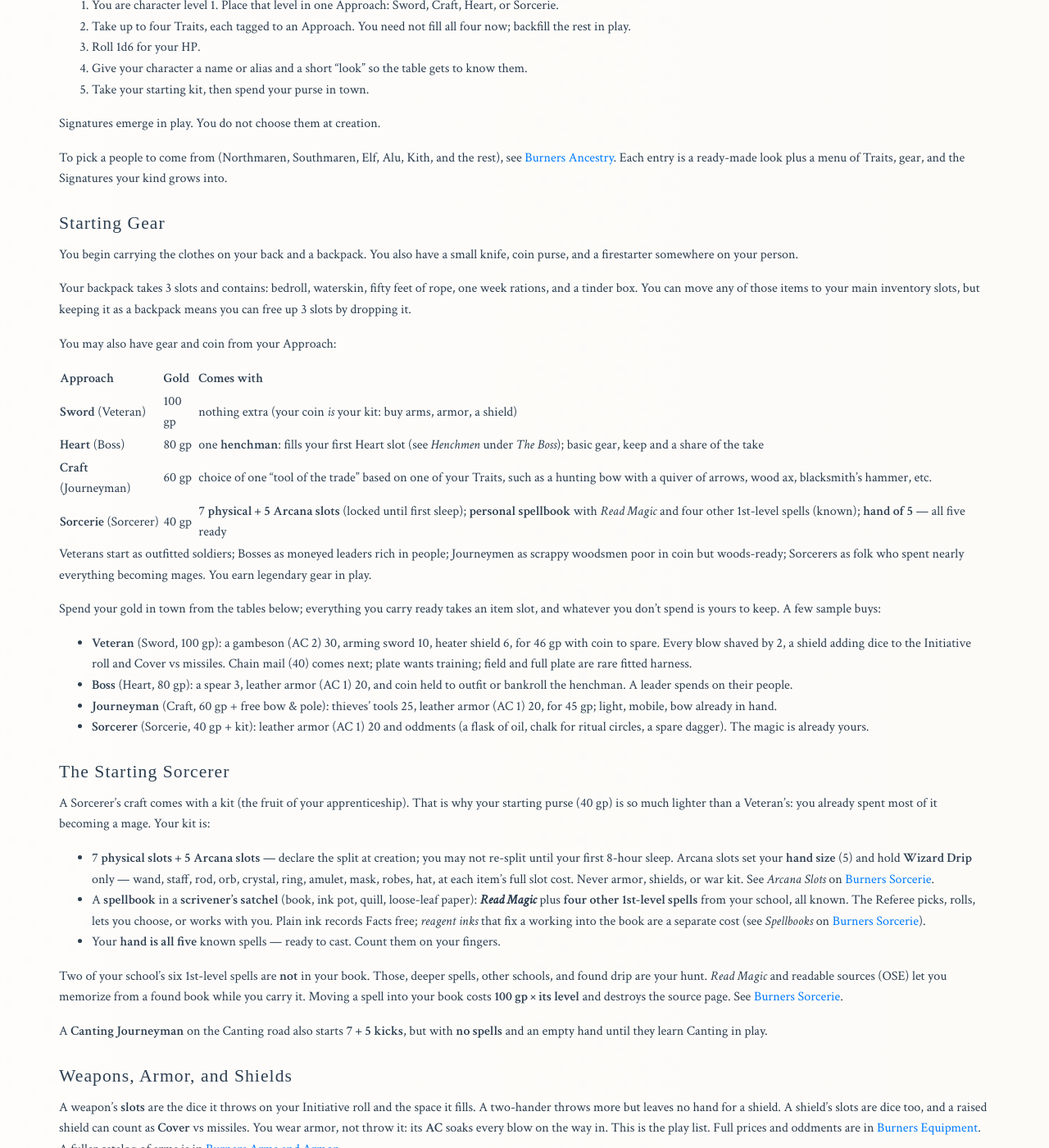
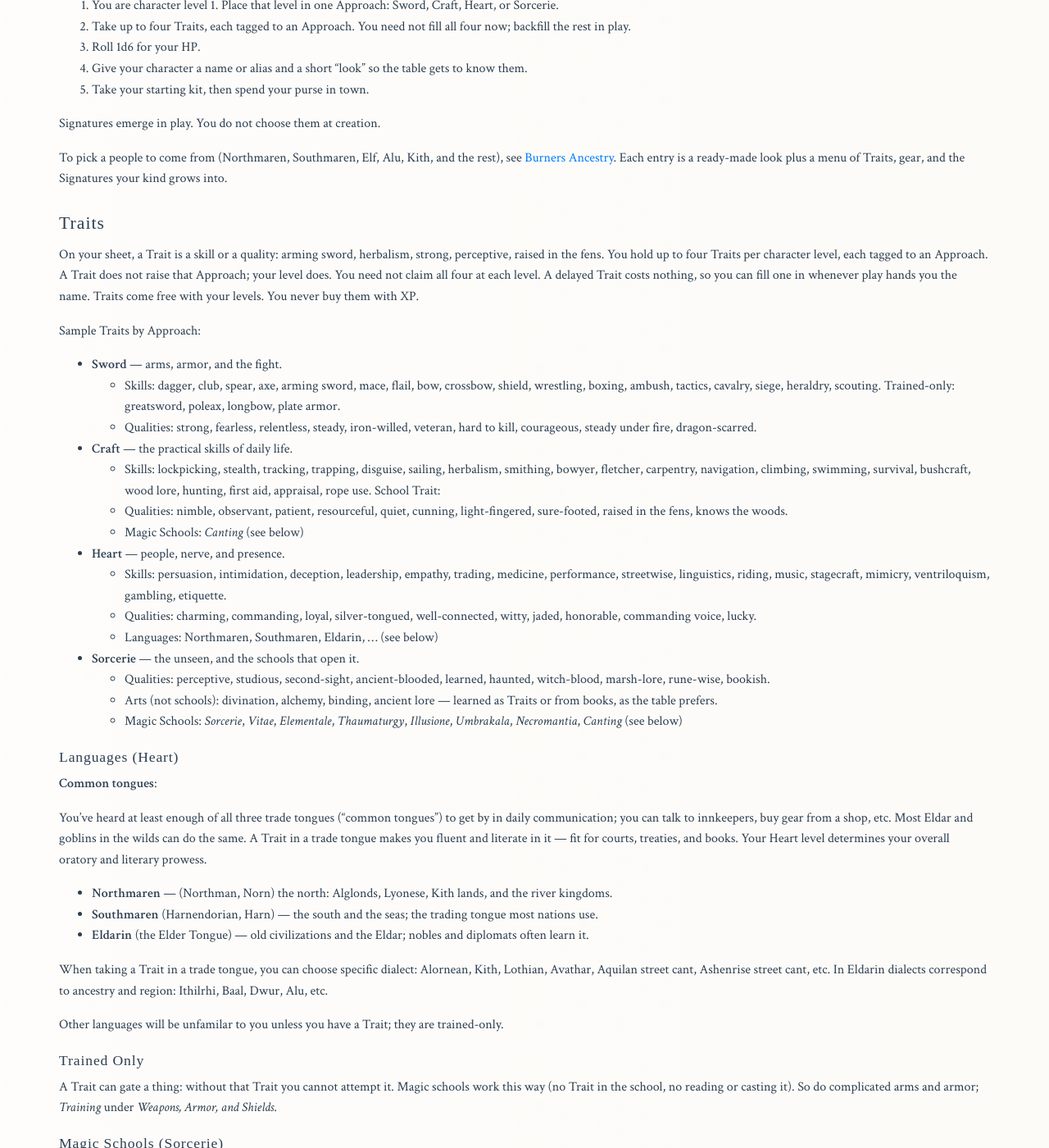
Before and after one commit to paulabrams/burners, a Jekyll site: the page built from burners-adventure-game.md, in a window 1280 px wide and 1400 px high, scrolled down 6187 px. Shown: the whole window at 82% size. Built offline with Jekyll 4.4.1, drawn with Linux system fonts in a browser that asks for light colours; some web fonts are replaced; some of the changed text lies outside the part shown.

Commit message:
in the dirt and languages

```diff
--- a/burners-adventure-game.md
+++ b/burners-adventure-game.md
@@ -89,7 +89,7 @@
 
 - **Wound:** real injury. You take one when an attack leaves you at **0 HP or less**, when **level drain** hits (even above 0), or when harm lands where **HP cannot help**. Track **wound severity** (sum of overflow from wounding attacks). Penalties last until **full HP** (maimings excepted). See *Wounds*.
 
-- **Wound effects:** where you were hit matters. A leg wound drops you prone. A head hit narrows your sight. And so on.
+- **Wound effects:** where you were hit matters. A leg wound puts you in the dirt. A head hit narrows your sight. And so on.
 
 - **Shock Check:** when a Wound opens, roll **`2d6 + Sword` vs total wound severity** or drop out of the fight. Natural **1+1** always fails; **6+6** always succeeds. See *Wounds*.
 
@@ -134,7 +134,7 @@
 
 - **Stunt:** spend an attack to knock down, shove, disarm, trip, or grapple a foe instead of dealing damage or Blocking. See Fighting.
 
-- **Prone:** on the ground — a risky place to be. **Every Fuel die you spend while prone is re-rolled** — the new face is what counts (blow, Defend, cast, Block, Stunt). Rise free on your Action; if a foe presses you in melee, rising costs a die re-rolled **3+** (fail and you stay down; the die is spent either way). You may **throw yourself down** on your turn (dirty fighting — free with your Action) when the pool is trash and you need a scramble.
+- **In the dirt:** flat on the ground — a risky place to be. **Every Fuel die you spend while in the dirt is re-rolled** — the new face is what counts (blow, Defend, cast, Block, Stunt). Rise free on your Action; if a foe presses you in melee, rising costs a die re-rolled **3+** (fail and you stay down; the die is spent either way). You may **throw yourself in the dirt** on your turn (dirty fighting — free with your Action) when the pool is trash and you need a scramble.
 
 - **Cast (Sorcerer only):** one Action in combat; spend at least Spell Level Fuel dice and roll them. The **cast total** is the sum of those faces. On a Spark, you may spend up to Spell Level additional Fuel for extra effect. The spell's **card taps** (or stays *in play* if lasting). You may **burn** other ready cards in the same Action to recast from discard or copy a working in play. See *Magic* and [[Burners Sorcerie]].
 
@@ -174,6 +174,59 @@
 Signatures emerge in play. You do not choose them at creation.
 
 To pick a people to come from (Northmaren, Southmaren, Elf, Alu, Kith, and the rest), see [[Burners Ancestry]]. Each entry is a ready-made look plus a menu of Traits, gear, and the Signatures your kind grows into.
+
+### Traits
+
+On your sheet, a Trait is a skill or a quality: arming sword, herbalism, strong, perceptive, raised in the fens. You hold up to four Traits per character level, each tagged to an Approach. A Trait does not raise that Approach; your level does. You need not claim all four at each level. A delayed Trait costs nothing, so you can fill one in whenever play hands you the name. Traits come free with your levels. You never buy them with XP.
+
+Sample Traits by Approach:
+
+- **Sword** — arms, armor, and the fight.
+  - Skills: dagger, club, spear, axe, arming sword, mace, flail, bow, crossbow, shield, wrestling, boxing, ambush, tactics, cavalry, siege, heraldry, scouting. Trained-only: greatsword, poleax, longbow, plate armor.
+  - Qualities: strong, fearless, relentless, steady, iron-willed, veteran, hard to kill, courageous, steady under fire, dragon-scarred.
+- **Craft** — the practical skills of daily life.
+  - Skills: lockpicking, stealth, tracking, trapping, disguise, sailing, herbalism, smithing, bowyer, fletcher, carpentry, navigation, climbing, swimming, survival, bushcraft, wood lore, hunting, first aid, appraisal, rope use. School Trait:
+  - Qualities: nimble, observant, patient, resourceful, quiet, cunning, light-fingered, sure-footed, raised in the fens, knows the woods.
+  - Magic Schools: *Canting* (see below)
+- **Heart** — people, nerve, and presence.
+  - Skills: persuasion, intimidation, deception, leadership, empathy, trading, medicine, performance, streetwise, linguistics, riding, music, stagecraft, mimicry, ventriloquism, gambling, etiquette.
+  - Qualities: charming, commanding, loyal, silver-tongued, well-connected, witty, jaded, honorable, commanding voice, lucky.
+  - Languages: Northmaren, Southmaren, Eldarin, … (see below)
+- **Sorcerie** — the unseen, and the schools that open it.
+  - Qualities: perceptive, studious, second-sight, ancient-blooded, learned, haunted, witch-blood, marsh-lore, rune-wise, bookish.
+  - Arts (not schools): divination, alchemy, binding, ancient lore — learned as Traits or from books, as the table prefers.
+  - Magic Schools: *Sorcerie*, *Vitae*, *Elementale*, *Thaumaturgy*, *Illusione*, *Umbrakala*, *Necromantia*, *Canting* (see below)
+
+#### Languages (Heart)
+
+**Common tongues**:
+
+You've heard at least enough of all three trade tongues ("common tongues") to get by in daily communication; you can talk to innkeepers, buy gear from a shop, etc. Most Eldar and goblins in the wilds can do the same. A Trait in a trade tongue makes you fluent and literate in it — fit for courts, treaties, and books. Your Heart level determines your overall oratory and literary prowess.
+
+- **Northmaren** — (Northman, Norn) the north: Alglonds, Lyonese, Kith lands, and the river kingdoms.
+- **Southmaren** (Harnendorian, Harn) — the south and the seas; the trading tongue most nations use.
+- **Eldarin** (the Elder Tongue) — old civilizations and the Eldar; nobles and diplomats often learn it.
+
+When taking a Trait in a trade tongue, you can choose specific dialect: Alornean, Kith, Lothian, Avathar, Aquilan street cant, Ashenrise street cant, etc. In Eldarin dialects correspond to ancestry and region: Ithilrhi, Baal, Dwur, Alu, etc.
+
+Other languages will be unfamilar to you unless you have a Trait; they are trained-only.
+
+#### Trained Only
+
+A Trait can gate a thing: without that Trait you cannot attempt it. Magic schools work this way (no Trait in the school, no reading or casting it). So do complicated arms and armor; *Training* under *Weapons, Armor, and Shields*.
+
+#### Magic Schools (Sorcerie)
+
+Magic schools are Sorcerie Traits, and trained-only. Hold the Trait and the school is open; without it you cannot read or cast that tradition. Spells inside an open school are still learned from books. The eight schools:
+
+- **Sorcerie** — the common craft (raw grammar of magic). No Trait needed; being a Sorcerer is enough.
+- **Vitae** — life, growth, harmony (Elves).
+- **Elementale** — fire, weather, dragon-magic (Baal).
+- **Thaumaturgy** — force, mechanisms, engineering magic (Dwur).
+- **Illusione** — perception, thought, dreams (Belerions).
+- **Umbrakala** — shadows, thresholds, paths between (Alu).
+- **Necromantia** — death, spirits, decay (Avathars).
+- **Canting** — the Darkman's secret hedge-magic. Tags to **Craft**, not Sorcerie. Its workings ride the local street dialect — flash paper, marks, patter — but most who speak that cant never cast a card.
 
 ### Starting Gear
 
@@ -369,13 +416,12 @@
 
 ## Sample Traits by Approach
 
-- **Sword:** greatsword, arming sword, dagger, spear, axe, bow, longbow, poleax, shield, wrestling, ambush, tactics, chain mail, plate armor. Qualities: strong, fearless, relentless, steady, iron-willed, veteran.
+See *Traits* under Character Creation for the full sample lists. Short form:
 
-- **Craft:** lockpicking, stealth, tracking, disguise, sailing, herbalism, smithing, navigation, climbing, swimming, survival, canting, hunting bow, knife, wood-ax, staff. Qualities: nimble, observant, patient, resourceful, quiet, cunning.
-
-- **Heart:** persuasion, intimidation, deception, leadership, empathy, trading, medicine, performance, streetwise, languages. Qualities: charming, commanding, loyal, silver-tongued, well-connected.
-
-- **Sorcerie:** general Sorcerie Traits (perceptive, studious, second-sight, ancient-blooded, learned, haunted) color the unseen. A **magic school** is a Trait too, and a trained-only one. A *Vitae* or *Elementale* Trait makes you literate in that school and lets you learn its spells at all. Without it the school is closed to you (see *Magic*). You still learn the individual spells inside an open school from books, as you do arts like divination and alchemy.
+- **Sword:** arms, armor, and the fight — skills like arming sword, shield, ambush, tactics; trained-only greatsword, poleax, longbow, plate armor. Qualities: strong, fearless, relentless, steady, iron-willed, veteran.
+- **Craft:** lockpicking, stealth, tracking, disguise, sailing, herbalism, smithing, survival, bushcraft; **Canting** opens the Darkman's school (Craft, not Sorcerie). Qualities: nimble, observant, patient, resourceful, quiet, cunning.
+- **Heart:** persuasion, intimidation, deception, leadership, empathy, trading, medicine, performance, streetwise; languages as Traits (Northmaren, Harn, Eldarin, …). Qualities: charming, commanding, loyal, silver-tongued, well-connected.
+- **Sorcerie:** qualities like perceptive, studious, second-sight, haunted; arts like divination and alchemy. Magic schools are Traits (trained-only): **Vitae**, **Elementale**, **Thaumaturgy**, **Illusione**, **Umbrakala**, **Necromantia**, and **Canting** (Craft). Common **Sorcerie** needs no Trait.
 
 ## Sample Party
 
@@ -522,13 +568,13 @@
 
 - **Torso, winded.** The blow knocks the wind out of you: lose one Fuel die at once. If your pool is already empty, you forfeit your next refill instead, so the hit always tells, but once, not forever.
 
-- **Waist, collapsed.** You are prone and cannot stand up until you reach **full HP**.
+- **Waist, collapsed.** You are in the dirt and cannot stand up until you reach **full HP**.
 
 - **Arm or hand.** That limb is unusable. A weapon arm cannot attack; a shield or off arm cannot use a shield.
 
-- **Leg.** You go prone and cannot stand up until you reach **full HP**, the same as a waist wound.
+- **Leg.** You go in the dirt and cannot stand up until you reach **full HP**, the same as a waist wound.
 
-**Prone** — see glossary (spent Fuel is re-rolled; pressed rise needs a re-rolled 3+). You can still Block from the ground. A waist or leg wound holds you down until **full HP**; you cannot rise before then. Prone does not stack, however you ended up there. A fresh, untended wound also makes that spot a soft target. A blow called at an already-wounded spot deals 2 extra damage until you reach **full HP**.
+**In the dirt** — see glossary (spent Fuel is re-rolled; pressed rise needs a re-rolled 3+). You can still Block from the ground. A waist or leg wound holds you down until **full HP**; you cannot rise before then. Being in the dirt does not stack, however you ended up there. A fresh, untended wound also makes that spot a soft target. A blow called at an already-wounded spot deals 2 extra damage until you reach **full HP**.
 
 #### The Shock Check
 
@@ -539,14 +585,14 @@
 | 2 | Knocked out, and the wound bites deep: add the shortfall to your negative HP (and to severity). |
 | 3 | Knocked out: down, out of the fight, senseless. |
 | 4 | Knocked out: down, out of the fight, senseless. |
-| 5 | Sprawled and disarmed: knocked prone, and you drop what you hold. |
-| 6 | Sprawled: knocked prone (see Prone). |
+| 5 | Sprawled and disarmed: knocked into the dirt, and you drop what you hold. |
+| 6 | Sprawled: knocked into the dirt (see *In the dirt*). |
 | 7 | Stunned: you lose your next Action. |
 | 8 | Winded: lose one Fuel die at once, or your next refill if your pool is empty. |
 | 9 | Staggered: driven back out of reach, and a foe may step after you. |
 | 10 | Disarmed: you drop what you hold. |
 | 11 | Rocked: you keep your feet, shaken but still fighting. |
-| 12 | Unshaken: shrug it off, and rise for free if you were already prone. |
+| 12 | Unshaken: shrug it off, and rise for free if you were already in the dirt. |
 
 If you have nothing to drop (you're unarmed or casting), the Referee swaps a disarm result for a fitting shock instead: a spell guttering out, a lost hold, a wasted breath.
 
@@ -570,11 +616,11 @@
 - **Wounded:** recover **1 HP per day** naturally (safe rest with food) until **full HP**, then the Wound closes. *Stanch*, other Vitae, potions, and chirurgeons can restore HP sooner; *Healing Touch* does not help at **0 HP or less** — that is *Stanch*.
 - **First aid** (Craft): tends a wound in the field; it does not restore HP by itself, but can be the **help** that lets you attempt the survival check.
 
-*Example. Aldric (Sword 1, maximum 4 HP) is driven to −3 by a blow of overflow 3: Wound, severity 3, leg — prone. Shock (`2d6 + Sword` vs 3) beats it; he stays effective but ground-bound. After the fight an ally helps; survival (`2d6 + Craft` vs 3) succeeds. He climbs 1 HP per day (−2, −1, 0, 1…) until full 4; then the Wound closes. Hour Rest would not have filled him while Wounded.*
+*Example. Aldric (Sword 1, maximum 4 HP) is driven to −3 by a blow of overflow 3: Wound, severity 3, leg — in the dirt. Shock (`2d6 + Sword` vs 3) beats it; he stays effective but in the dirt. After the fight an ally helps; survival (`2d6 + Craft` vs 3) succeeds. He climbs 1 HP per day (−2, −1, 0, 1…) until full 4; then the Wound closes. Hour Rest would not have filled him while Wounded.*
 
 The danger is the Wound. Every one is a Shock Check in the fight and a survival check after. Cover downed friends. Reach full HP and you are whole again.
 
-*The crew fights an ogre in a working scene. Heat at 6. Aldric (Sword 1, 4 HP, chain mail AC 3, arming sword, rotella) rolls Initiative for seven dice. His twelve are full (mail 6, sword 2, shield 4), so no empty-slot dice. Two for the sword, four for the shield, one for his level: 6, 5, 4, 3, 2, 2, 1. Three show 3 or 4, so his Initiative is 3. The Referee locks order; Aldric beats the ogre's count and acts first. On his turn a Veteran gets two attacks. With a one-handed sword (2 slots) each is a single die, so he spends the 5 and the 3 for blows of 5 and 3. Eight into the ogre. No 6 among them, so no Spark. He has meleed this round, so when the ogre's great club comes — three dice for a blow worth 10 — Aldric Defends without limit. He spends the 6 and the 4 to cut all 10. His chain mail is never tested. Order stays locked even though he spent a 4. Fuel left: 2, 2, 1, plus the refill the next Roll Initiative brings. Next round they Roll Initiative — refill one die for his level — and lock order again. The ogre swings for 10 again. Aldric spends his 2, 2, 1 and the refill to cut 8. His chain mail soaks the rest, so nothing lands, but his hand is now empty. The round after, winded, the blow arrives whole: 10 less 3 for chain mail is 7. With 4 HP he is driven to −3 — a Wound (severity 3), leg, prone. Shock (`2d6 + Sword` vs 3) beats it, so he stays effective on the ground, but his dice are gone. Finish it or fold — and get him help when it ends.*
+*The crew fights an ogre in a working scene. Heat at 6. Aldric (Sword 1, 4 HP, chain mail AC 3, arming sword, rotella) rolls Initiative for seven dice. His twelve are full (mail 6, sword 2, shield 4), so no empty-slot dice. Two for the sword, four for the shield, one for his level: 6, 5, 4, 3, 2, 2, 1. Three show 3 or 4, so his Initiative is 3. The Referee locks order; Aldric beats the ogre's count and acts first. On his turn a Veteran gets two attacks. With a one-handed sword (2 slots) each is a single die, so he spends the 5 and the 3 for blows of 5 and 3. Eight into the ogre. No 6 among them, so no Spark. He has meleed this round, so when the ogre's great club comes — three dice for a blow worth 10 — Aldric Defends without limit. He spends the 6 and the 4 to cut all 10. His chain mail is never tested. Order stays locked even though he spent a 4. Fuel left: 2, 2, 1, plus the refill the next Roll Initiative brings. Next round they Roll Initiative — refill one die for his level — and lock order again. The ogre swings for 10 again. Aldric spends his 2, 2, 1 and the refill to cut 8. His chain mail soaks the rest, so nothing lands, but his hand is now empty. The round after, winded, the blow arrives whole: 10 less 3 for chain mail is 7. With 4 HP he is driven to −3 — a Wound (severity 3), leg, in the dirt. Shock (`2d6 + Sword` vs 3) beats it, so he stays effective in the dirt, but his dice are gone. Finish it or fold — and get him help when it ends.*
 
 When you face control magic, you **Defend** the same way you defend a blow, but a clean overrun lands the effect (stun, hold, charm, sleep), not HP damage. See *Defending against a spell* in [[Burners Sorcerie]].
 
@@ -589,8 +635,8 @@
 - one die per character level;
 - one die per slot if you have a weapon in hand;
 - one die per slot if you have a shield in hand;
-- one die per **Arcana slot** you declared (all of them, empty or filled — drip in those slots does not also count as weapon-in-hand dice; Arcana slots never also count toward empty-slot dice);
-- one die per empty **physical** inventory slot, up to 4.
+- one die per empty inventory slot, up to 4;
+- one die per Arcana slot. (Empty or full. Do not double-count empty Arcana slots.)
 
 Roll them all. The faces you rolled, kept as they lie, are your Fuel for the fight. Your Initiative is the count of them showing 3 or 4. The Referee locks order for the round — highest first. Ties: PCs win; among PCs the players choose who goes first; a PC tied with a foe may act first or yield.
 
@@ -606,9 +652,9 @@
 
 **Veteran Attacks.** As a Veteran you strike more than once: one extra attack per Sword level. At Sword 1 you make two. At Sword 3 you make four. Each is its own blow of its own dice, all inside your single Attack action. Each may fall on the same foe or spread across several. Any of these attacks may instead be spent to **Block** or on a **Stunt** (below) rather than to strike. With several attacks you can Block for the crew, or trip and disarm, as readily as you deal damage.
 
-**Defending.** There is no defense roll. Blows land. When struck, spend Fuel dice and cut the incoming Damage by their faces. Your armor soaks the rest, and what remains comes off your HP. Caps: **melee** — one die, or no limit if you made a melee attack this round (any foe); **missile** — one die, or two if you have Cover; **hostile magic** — no limit. While **Prone**, same caps — but every die you spend is re-rolled. Roll a 6 while defending and you may play it as a Spark for a **Riposte**: an immediate counterattack (except as under Cover). If you're the archer or mage caught in reach without having meleed, you cut each melee blow with a single die.
+**Defending.** There is no defense roll. Blows land. When struck, spend Fuel dice and cut the incoming Damage by their faces. Your armor soaks the rest, and what remains comes off your HP. Caps: **melee** — one die, or no limit if you made a melee attack this round (any foe); **missile** — one die, or two if you have Cover; **hostile magic** — no limit. While **in the dirt**, same caps — but every die you spend is re-rolled. Roll a 6 while defending and you may play it as a Spark for a **Riposte**: an immediate counterattack (except as under Cover). If you're the archer or mage caught in reach without having meleed, you cut each melee blow with a single die.
 
-*Example — dirty fighting. Aldric's Fuel is a ruin: 2, 2, 1, 1. The ogre's club is coming for 10 and he has already meleed, so he may Defend without limit — but those faces will not cut it. He throws himself flat (prone, free with what's left of the exchange). He dumps all four dice into the Defend; each re-rolls: 5, 4, 6, 1 = 16. Club stopped, and the 6 is a Spark for a Riposte from the dirt. Cinema. Next he still has to rise under the press — a die re-rolled 3+ — or keep scrambling on the ground.*
+*Example — dirty fighting. Aldric's Fuel is a ruin: 2, 2, 1, 1. The ogre's club is coming for 10 and he has already meleed, so he may Defend without limit — but those faces will not cut it. He throws himself in the dirt (free with what's left of the exchange). He dumps all four dice into the Defend; each re-rolls: 5, 4, 6, 1 = 16. Club stopped, and the 6 is a Spark for a Riposte from the dirt. Cinema. Next he still has to rise under the press — a die re-rolled 3+ — or keep scrambling in the dirt.*
 
 **Cover.** Fiction that lets you spend two dice vs a missile (wall, raised shield, creature…). Using a melee foe as Cover: if you Spark on that Defend, the shot hits them instead of Riposting. The blow never touches their Fuel or AC until it redirects.
 
@@ -616,7 +662,7 @@
 
 **Stunts.** A **Stunt** is what you do with an attack instead of dealing damage or Blocking: a knockdown, a shove, a disarm, a trip, a grapple, a feint that pins a foe in place. You spend an attack as you would to strike, and its dice are the force behind it. The target may resist by Defending as against a blow. Where there is no real contest, the Referee simply rules it. Size is the fiction the Referee weighs. A foe your own size or smaller is a fair contest. One size up (you wrestling an ogre alone) is a hard sell that wants a tool, a trap, or numbers. Two sizes up (you against a giant) simply cannot be toppled by one body. You need a tool, a trap, or the crowd. A braced or many-legged base counts a size larger, and it cuts both ways when something bigger grabs at you. Disarm turns on grip, not mass, so size does not apply. Spend the attack and lose the contest and it is gone for nothing. A botched grab at something far larger, the Referee may turn against you. Any attack can be a Stunt. You spend one of your several on it as a Veteran, or a Spark buys one. You can end a fight by taking a foe off their feet or their sword out of their hand, not only by cutting them down.
 
-A Stunt that leaves a lasting state (prone, disarmed, grappled) is what gives it teeth. The state itself is the price. **Prone** — spent Fuel is re-rolled; rising under a press needs a re-rolled 3+ (see Prone). Disarmed, you have no weapon. Shaking it off is part of your action and free when nothing presses you. Under a foe's steel, pay as the state demands (Prone's 3+, or a die for other recoveries). (No die to spare? It comes out of your next refill, so it always lands.) A Stunt does not spend a foe's HP. It strips their guard or their weapon. If your side keeps them pressed it grinds recovery from them. They may instead pay nothing and fight from the state — swinging bare-handed, or Defending with re-rolled Fuel — until a turn they would rather spend the die shaking it. The choice of which hurts less is theirs.
+A Stunt that leaves a lasting state (in the dirt, disarmed, grappled) is what gives it teeth. The state itself is the price. **In the dirt** — spent Fuel is re-rolled; rising under a press needs a re-rolled 3+ (see *In the dirt*). Disarmed, you have no weapon. Shaking it off is part of your action and free when nothing presses you. Under a foe's steel, pay as the state demands (in the dirt: a re-rolled 3+, or a die for other recoveries). (No die to spare? It comes out of your next refill, so it always lands.) A Stunt does not spend a foe's HP. It strips their guard or their weapon. If your side keeps them pressed it grinds recovery from them. They may instead pay nothing and fight from the state — swinging bare-handed, or Defending with re-rolled Fuel — until a turn they would rather spend the die shaking it. The choice of which hurts less is theirs.
 
 Range and reach buy safety. A far arrow risks nothing until the enemy closes, so soften foes at a distance and fear the melee. Damage and a foe's defense belong to the situation. A shield wall is tougher from the front. A swarm combines into one bigger threat that thins as you kill it. A chokepoint caps how many reach you. Narrate the cause, so you can attack the reason.
 
```
Also changed, not shown: other parts of burners-adventure-game.md (+0 -6 lines), burners-arms-and-armor.md (+1 -1 lines), burners-examples-of-play.md (+3 -3 lines), burners-referee-guide.md (+2 -2 lines), burners-referee-magic-items.md (+2 -2 lines), combat-sim.md (+1 -1 lines).
